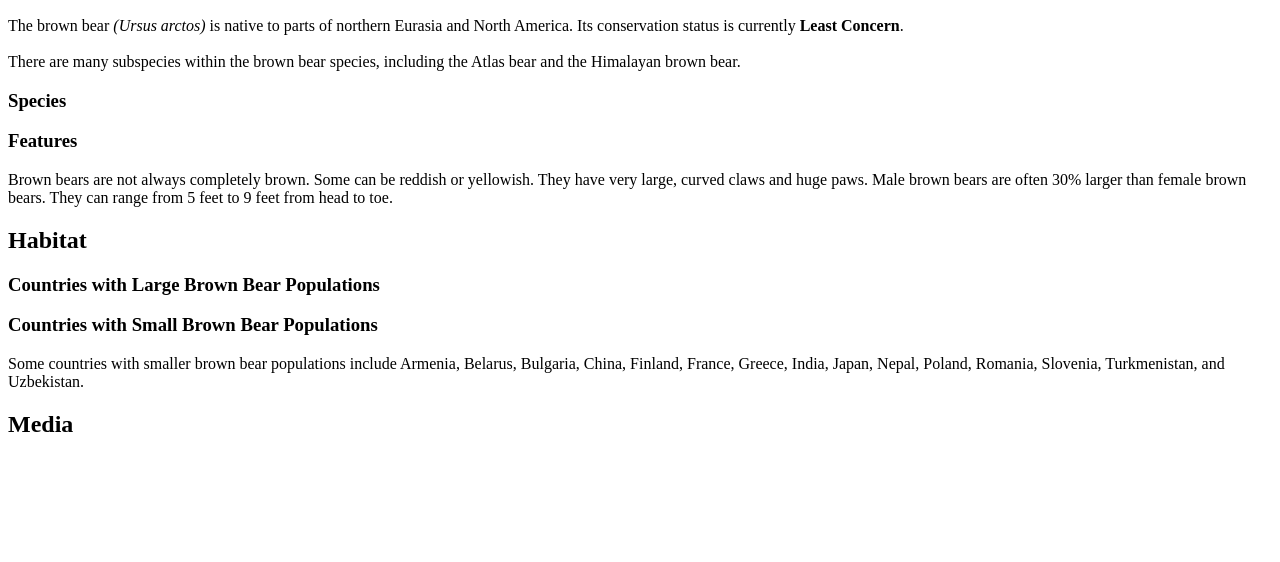
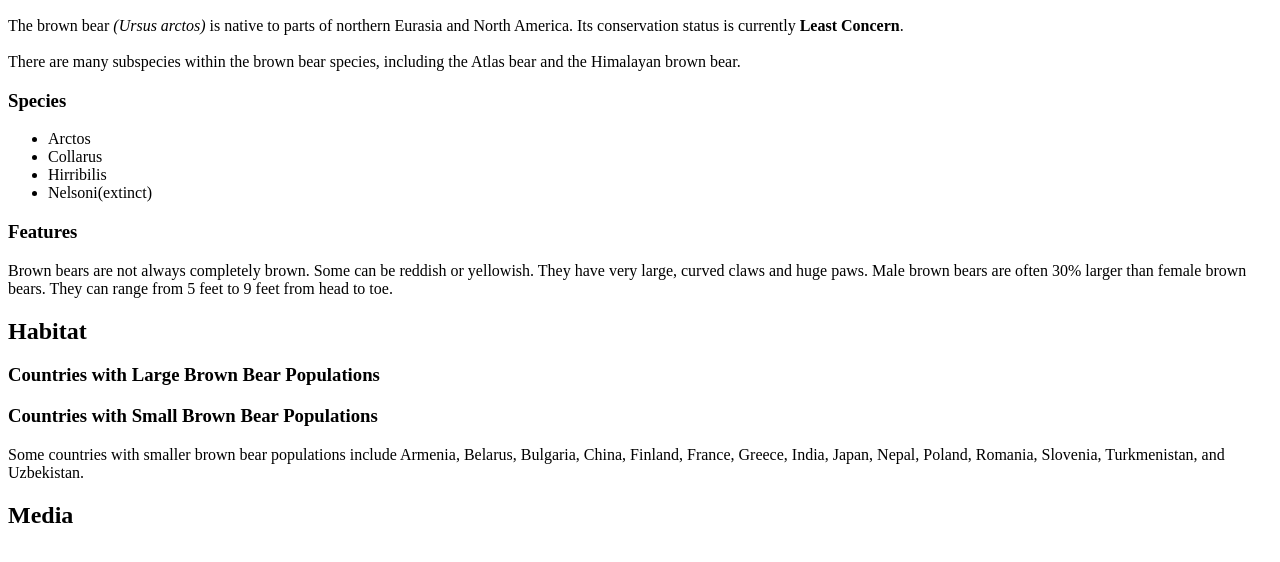
Before and after one commit to SurajanShrestha/First-Repository, a plain HTML site: page htmlTest.html in a window 1280 px wide. Shown: the part 110-672 px from the top of the page. Drawn offline with Linux system fonts and the light colour scheme.

Commit message:
unordered list added

```diff
--- a/htmlTest.html
+++ b/htmlTest.html
@@ -9,6 +9,12 @@
 		<h2>About Brown Bears</h2>
 		<p><span>The brown bear <em>(Ursus arctos)</em>	</span> is native to parts of northern Eurasia and North America. Its conservation status is currently <strong>Least Concern</strong>.<br><br> There are many subspecies within the brown bear species, including the Atlas bear and the Himalayan brown bear.</p>
 		<h3>Species</h3>
+		<ul>
+			<li>Arctos</li>
+			<li>Collarus</li>
+			<li>Hirribilis</li>
+			<li>Nelsoni(extinct)</li>
+		</ul>
 		<h3>Features</h3>
 		<p>Brown bears are not always completely brown. Some can be reddish or yellowish. They have very large, curved claws and huge paws. Male brown bears are often 30% larger than female brown bears. They can range from 5 feet to 9 feet from head to toe.</p>
 	</div>
```
